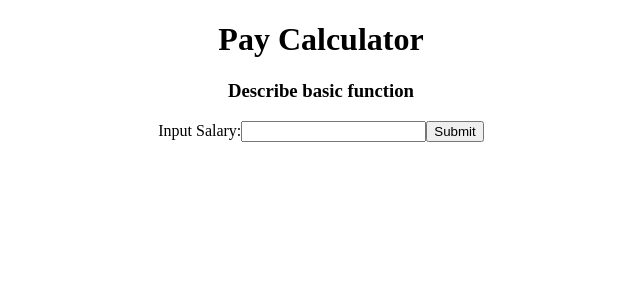
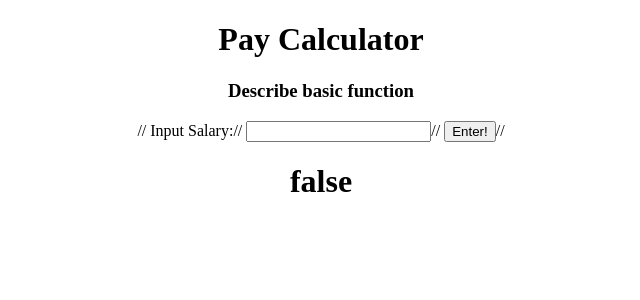
Before and after one commit to garyoconnor89/Salary-calculator, a React (Create React App) app in the folder salary-calculator/: page / in a window 1280 px wide. Shown: the top 300 px of the page, without its empty margins (319-959 px from the left). Built offline with nearby package versions, Linux system fonts and the light colour scheme.

Commit message:
add functions on change and submit, render SalaryDisplay component on submit

```diff
--- a/salary-calculator/src/components/SalaryInput.jsx
+++ b/salary-calculator/src/components/SalaryInput.jsx
@@ -1,15 +1,49 @@
-import React from "react";
+import React, { Component } from "react";
+import SalaryDisplay from "./SalaryDisplay";
 
-const SalaryInput = () => {
-  return (
-    <div>
-      <form>
-        <label>Input Salary:</label>
-        <input type="text" />
-        <input type="submit" />
-      </form>
-    </div>
-  );
-};
+class SalaryInput extends Component {
+  state = {
+    salary_value: "",
+    hasSubmitted: false,
+  };
+
+  handleChange = (event) => {
+    const { value } = event.target;
+    this.setState({ salary_value: value });
+  };
+
+  handleSubmit = (event) => {
+    event.preventDefault();
+    this.setState({ hasSubmitted: true });
+  };
+
+  render() {
+    return (
+      <div>
+        {this.state.hasSubmitted ? (
+          <h1>Here's your salary!</h1>
+        ) : (
+          <form onSubmit={this.handleSubmit}>
+            // <label>Input Salary:</label>
+            //{" "}
+            <input
+              type="text"
+              value={this.state.body}
+              onChange={this.handleChange}
+            />
+            // <button>Enter!</button>
+            //
+          </form>
+        )}
+
+        {this.state.hasSubmitted ? (
+          <SalaryDisplay salary_value={this.state.salary_value} />
+        ) : (
+          <h1>false</h1>
+        )}
+      </div>
+    );
+  }
+}
 
 export default SalaryInput;
```
